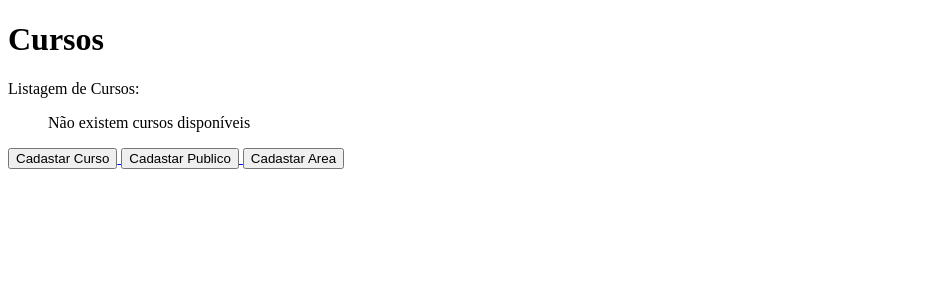
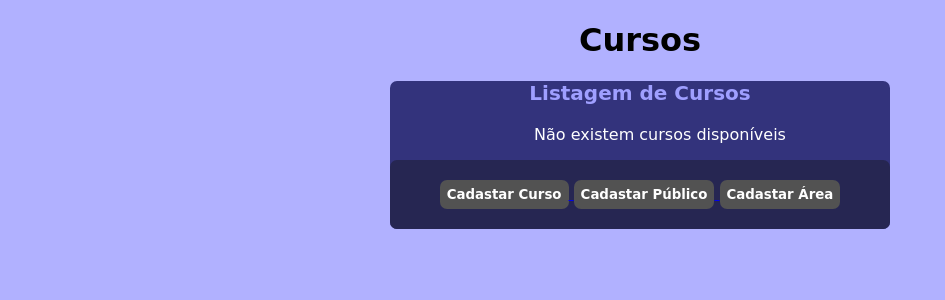
Before and after one commit to diogofariasz/estudos_tsi, a Django app: template django/site04/templates/cursos.html in a window 1280 px wide. Shown: the top 300 px of the page, without its empty margins (0-945 px from the left). Run offline with Django 5.2, Linux system fonts and the light colour scheme; the template is opened without the code that fills it, so the values that code supplies are empty.

Commit message:
css adicionado

```diff
--- /dev/null
+++ b/django/site04/core/static/style.css
@@ -0,0 +1,83 @@
+body{
+    font-family: Comic Sans MS, Comic Sans, cursive;
+    background-color: rgb(177, 177, 255);
+}
+
+.p{
+    font-weight: bold;
+    font-size: 20px;
+    color: rgb(159, 159, 255);
+}
+
+.bottom{
+    background-color: rgb(51, 51, 124);
+    width: 500px;
+    color: white;
+    border-radius: 7px;
+}
+
+ul{
+    list-style-type: none;
+}
+.btnS{
+    display: flex;
+    justify-content: space-between;
+    margin-right: 10px;
+}
+
+.btn{
+    display: flex;
+    align-items: center;
+    gap: 10px;
+}
+
+.edits{
+    font-family: Comic Sans MS, Comic Sans, cursive;
+    text-decoration: none;
+    color: white;
+    border-radius: 7px;
+    background-color:rgb(20, 173, 20) ;
+    padding: 10px;
+}
+
+.edits2{
+    font-family: Comic Sans MS, Comic Sans, cursive;
+    text-decoration: none;
+    color: white;
+    border-radius: 7px;
+    background-color: rgb(228, 45, 45);
+    padding: 10px;
+}
+
+.cads{
+    background-color:rgb(38, 38, 82);
+    padding: 20px;
+    border-radius: 7px;
+}
+.mat{
+    font-family: Comic Sans MS, Comic Sans, cursive;
+    border-radius: 7px;
+    font-weight: bold;
+    border: none;
+    color: white;
+    padding: 7px;
+    background-color:rgb(82, 82, 82) ;
+}
+.mat1{
+    font-family: Comic Sans MS, Comic Sans, cursive;
+    border-radius: 7px;
+    font-weight: bold;
+    border: none;
+    color: white;
+    padding: 7px;
+    background-color:rgb(82, 82, 82) ;
+}
+.mat2{
+    font-family: Comic Sans MS, Comic Sans, cursive;
+    border-radius: 7px;
+    font-weight: bold;
+    border: none;
+    color: white;
+    padding: 7px;
+    background-color:rgb(82, 82, 82) ;
+}
--- a/django/site04/core/templates/cursos.html
+++ b/django/site04/core/templates/cursos.html
@@ -1,38 +1,52 @@
+{% load static %}
+
 <!DOCTYPE html>
 <html lang="pt-br">
   <head>
     <meta charset="UTF-8" />
     <meta name="viewport" content="width=device-width, initial-scale=1.0" />
     <title>Cursos</title>
+    <link rel="stylesheet" href="{% static 'style.css' %}">
   </head>
   <body>
+    <center>
     <h1>Cursos</h1>
-
-    <p>Listagem de Cursos:</p>
+    <div class="bottom">
+      <center>
+    <p class="p">Listagem de Cursos</p>
+  </center>
     <ul>
       {% for curso in cursos %}
       <li>
-        <p>
+        <div class="btnS">
+        <p class="edit">
           {{curso.titulo}}
-          <a href="{% url 'editar_curso' curso.id %}">EDITAR</a>
-          <a href="{% url 'remover_curso' curso.id %}">REMOVER</a>
         </p>
+        <div class="btn">
+        <a class="edits" href="{% url 'editar_curso' curso.id %}">EDITAR</a>
+        <a class="edits2" href="{% url 'remover_curso' curso.id %}">REMOVER</a>
+
+      </div>
+      </div>
       </li>
       {% empty %}
       <p>Não existem cursos disponíveis</p>
       {% endfor %}
     </ul>
-
+  <div class="cads">
     <a href="{% url 'cadastrar_curso' %}">
-      <button>Cadastar Curso</button>
+      <button class="mat" >Cadastar Curso</button>
     </a>
 
     <a href="{% url 'cadastrar_publico' %}">
-      <button>Cadastar Publico</button>
+      <button class="mat1">Cadastar Público</button>
     </a>
 
     <a href="{% url 'cadastrar_area' %}">
-      <button>Cadastar Area</button>
+      <button class="mat2">Cadastar Área</button>
     </a>
+      </div>
+  </div>
+</center>
   </body>
 </html>
```
Also changed, not shown: django/site04/db.sqlite3.
